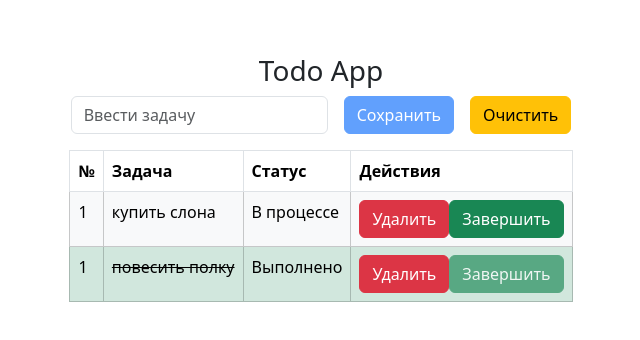
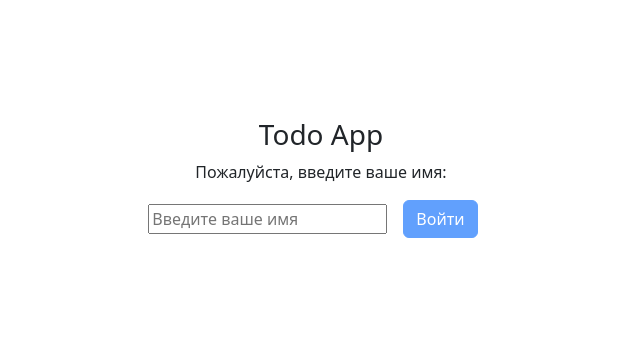
Before and after one commit to PesukarhuTG/todo-react, a React (Vite) app: page / in a window 1280 px wide. Shown: the part 214-554 px from the top of the page, without its empty margins (319-959 px from the left). Built offline with nearby package versions, Linux system fonts and the light colour scheme.

Commit message:
feat: add LiginForm component

```diff
--- a/src/App.tsx
+++ b/src/App.tsx
@@ -1,6 +1,7 @@
-import { useState } from 'react';
+import { useEffect, useState } from 'react';
 import AddTask from './components/AddTask';
 import TaskItem from './components/TaskItem';
+import LoginForm from './components/LoginForm';
 
 type Task = {
   id: string;
@@ -8,8 +9,37 @@ type Task = {
   status: 'inProgress' | 'completed';
 };
 
+// Интерфейс для хранения состояния пользователя
+interface UserData {
+  name: string;
+  tasks: Task[];
+}
+
 const App = () => {
   const [tasks, setTasks] = useState<Task[]>([]);
+  const [username, setUsername] = useState<string>('');
+
+  // Загрузка данных пользователя из LocalStorage
+  useEffect(() => {
+    const storedUserData = localStorage.getItem(username);
+    if (storedUserData) {
+      const userData: UserData = JSON.parse(storedUserData);
+      setTasks(userData.tasks || []);
+    }
+  }, [username]);
+
+  // Сохранение задач в LocalStorage
+  useEffect(() => {
+    if (username) {
+      localStorage.setItem(
+        username,
+        JSON.stringify({
+          name: username,
+          tasks,
+        })
+      );
+    }
+  }, [username, tasks]);
 
   // Добавление новой задачи
   const addTask = (taskText: string) => {
@@ -30,9 +60,15 @@ const App = () => {
     //TODO: обновить статус задачи
   };
 
+  // Отражаем форму для ввода имени
+  if (!username) {
+    return <LoginForm onSubmit={(name: string) => setUsername(name)} />;
+  }
+
   return (
     <div className="app-container vh-100 w-100 d-flex align-items-center justify-content-center flex-column">
       <h3>Todo App</h3>
+      <h4>{`Добро пожаловать, ${username}!`}</h4>
       <AddTask onSave={addTask} />
       <div className="table-wrapper">
         <table className="table table-hover table-bordered">
@@ -46,6 +82,10 @@ const App = () => {
           </thead>
 
           <tbody>
+            {tasks.map((task) => (
+              <TaskItem key={task.id} task={task} onDelete={deleteTask} onComplete={completeTask} />
+            ))}
+
             <TaskItem
               task={{ id: '01', text: 'купить слона', status: 'inProgress' }}
               onDelete={deleteTask}
--- /dev/null
+++ b/src/components/LoginForm.tsx
@@ -0,0 +1,46 @@
+import { useState } from 'react';
+
+interface LoginFormProps {
+  onSubmit: (username: string) => void;
+}
+
+const LoginForm = ({ onSubmit }: LoginFormProps) => {
+  const [username, setUsername] = useState('');
+
+  const handleSubmitKeydown = (event: React.KeyboardEvent<HTMLInputElement>) => {
+    if (event.key === 'Enter') {
+      onSubmit(username);
+    }
+  };
+
+  const handleSubmit = () => {
+    onSubmit(username);
+  };
+
+  return (
+    <div className="vh-100 w-100 d-flex align-items-center justify-content-center flex-column">
+      <h3>Todo App</h3>
+      <p>Пожалуйста, введите ваше имя:</p>
+
+      <form className="d-flex align-items-center mb-3" onSubmit={handleSubmit}>
+        <label className="form-group me-3 mb-0">
+          <input
+            type="text"
+            className="form-login"
+            placeholder="Введите ваше имя"
+            value={username}
+            onChange={(e) => setUsername(e.target.value)}
+            onKeyDown={handleSubmitKeydown}
+            aria-label="Ввод имени"
+          />
+        </label>
+
+        <button type="submit" className="btn btn-primary me-3" disabled={!username.trim()}>
+          Войти
+        </button>
+      </form>
+    </div>
+  );
+};
+
+export default LoginForm;
```
